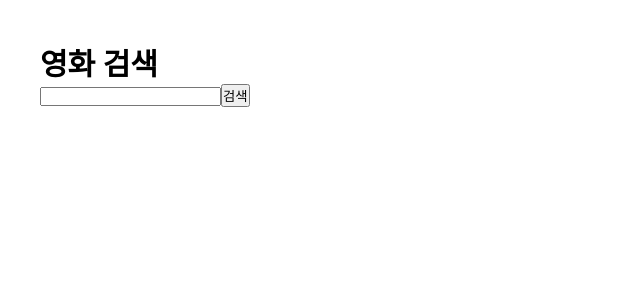
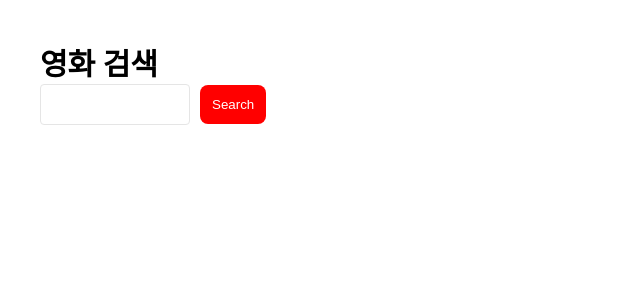
Before and after one commit to hiSon555/react-08-movie, a React (Vite) app: page / in a window 1280 px wide. Shown: the top 300 px of the page, without its empty margins (0-640 px from the left). Built offline with nearby package versions, Linux system fonts and the light colour scheme.

Commit message:
SearchBar 스타일링 적용 완료

```diff
--- a/src/components/SearchBar.jsx
+++ b/src/components/SearchBar.jsx
@@ -1,5 +1,6 @@
 import { useNavigate } from "react-router";
 import { useState } from "react";
+import styles from "./SearchBar.module.css";
 
 function SearchBar({ keyword }) {
     const navigate = useNavigate();
@@ -15,9 +16,9 @@ function SearchBar({ keyword }) {
     };
 
     return (
-        <form onSubmit={onSubmitHandler}>
-            <input onChange={onChangeHandler} value={input} />
-            <button>검색</button>
+        <form onSubmit={onSubmitHandler} className={styles.form}>
+            <input onChange={onChangeHandler} value={input} className={styles.input} />
+            <button className={styles.btn}>Search</button>
         </form>
     );
 }
--- a/src/components/SearchBar.module.css
+++ b/src/components/SearchBar.module.css
@@ -0,0 +1,32 @@
+.form {
+    display: flex;
+    gap: 10px;
+    width : 300px;
+    align-items: center;
+    margin-bottom: 70px;
+}
+
+.input {
+    border: 1px solid #e5e5e5;
+    outline: none;
+    border-radius: 4px;
+    padding: 12px 0;
+    width: 50%;
+}
+
+.input:focus {
+    border: 1px solid #333;
+}
+
+.btn {
+    padding: 12px 12px;
+    border: none;
+    background-color: #FF0000;
+    color: white;
+    border-radius: 8px;
+    cursor: pointer;
+}
+
+.btn:hover {
+    background-color: #790303;
+}
```
